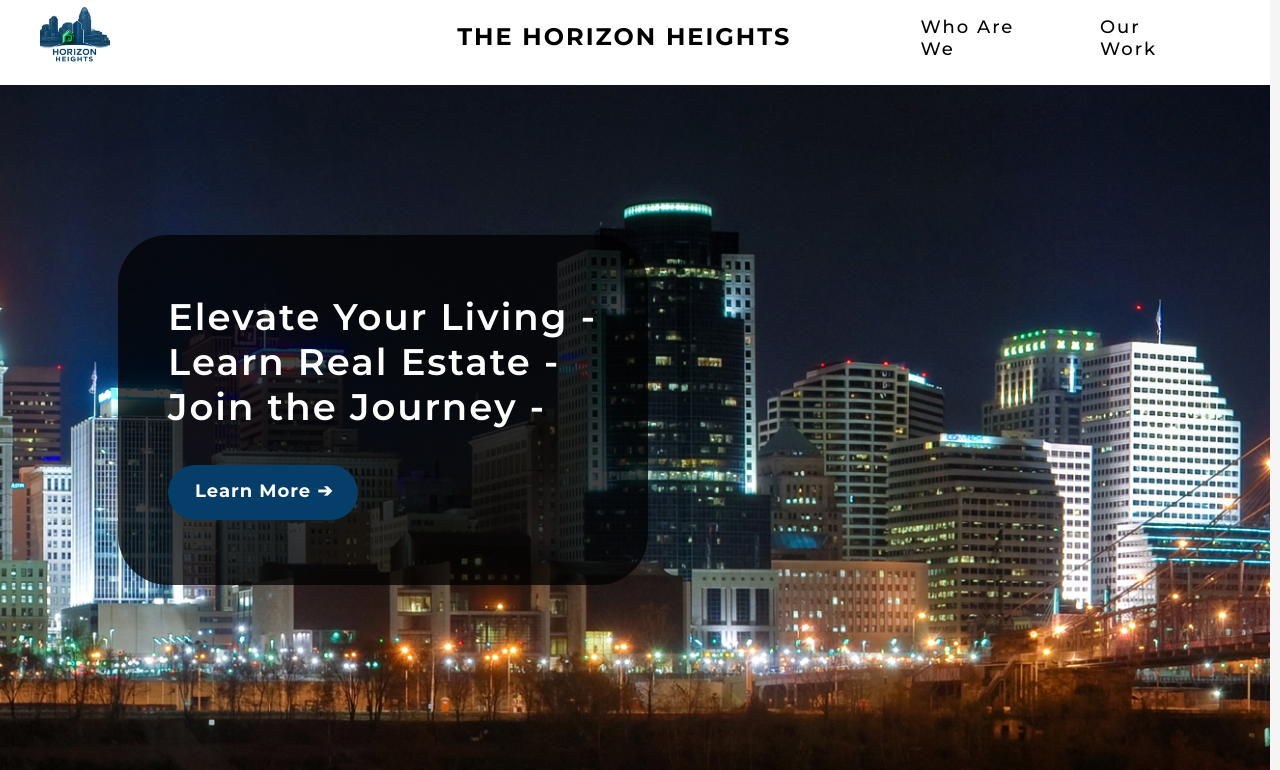
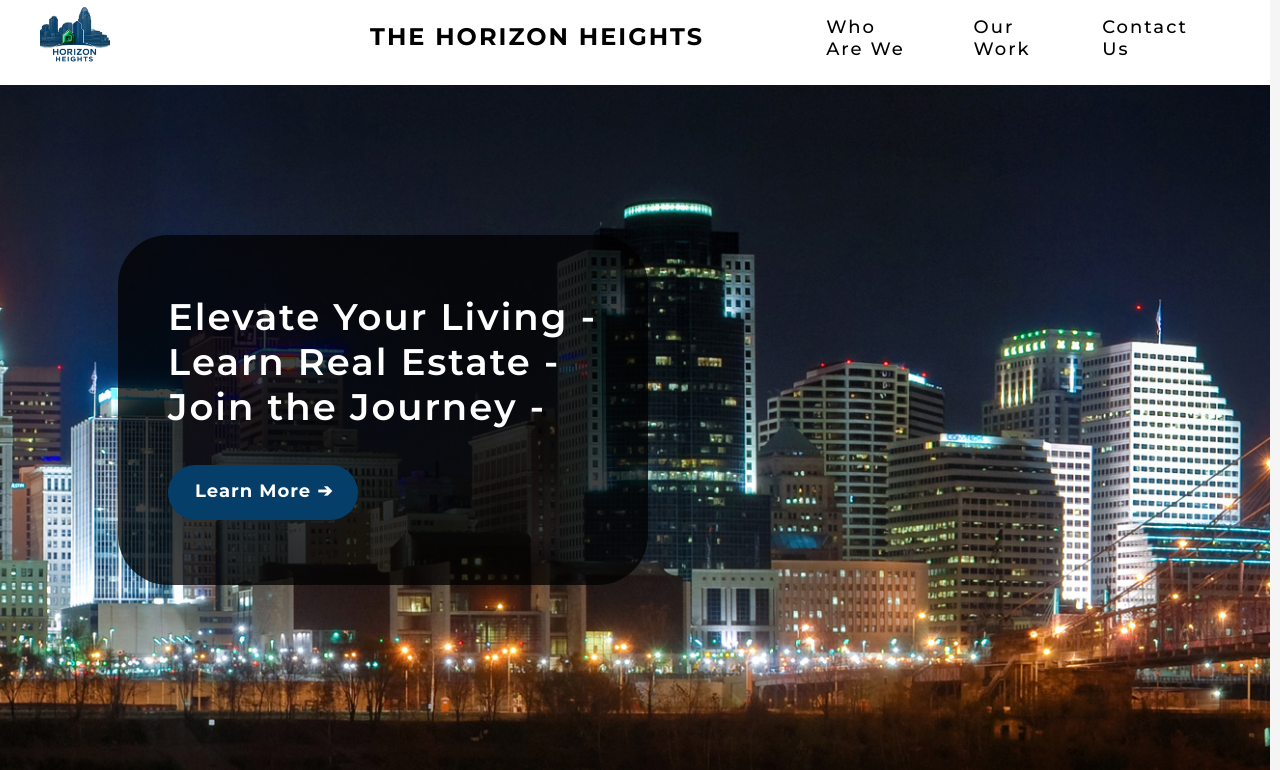
Before and after one commit to thehorizonheights/Horizon, a React (Create React App) app in the folder horizon/: page / in a window 1280 px wide. Shown: the top 770 px of the page. Built offline with nearby package versions, Linux system fonts and the light colour scheme.

Commit message:
anchor links

```diff
--- a/horizon/package.json
+++ b/horizon/package.json
@@ -11,6 +11,7 @@
     "react": "^19.1.1",
     "react-dom": "^19.1.1",
     "react-router-dom": "^7.7.1",
+    "react-router-hash-link": "^2.4.3",
     "react-scripts": "5.0.1",
     "web-vitals": "^2.1.4",
     "yarn": "^1.22.22"
--- a/horizon/src/Home.js
+++ b/horizon/src/Home.js
@@ -32,7 +32,7 @@ export default function Home() {
         </div>
         </div>
 
-        <section class="about">
+        <section class="about" id="about">
           <div class="aboutphoto">
             <img class="garyimg" src={gary} alt="logo"/>
 
@@ -62,7 +62,7 @@ diversified portfolio that supports my family and helps others achieve financial
             </div>
         </section>
 
-        <section class="highlights">
+        <section class="highlights" id="highlights">
           <div class="aboutphoto">
             <div class="highlightspace"></div>
             <div class="garyimgdecordecor"></div>
@@ -163,7 +163,7 @@ you're just starting out or looking to scale, I’m always open to sharing what
 
   </div>
     </section>
-    <section class="contact">
+    <section class="contact" id="contact">
         <div class="contactform">
           <h2>Contact Us</h2>
     <form action="#" method="POST">
--- a/horizon/src/Navbar.js
+++ b/horizon/src/Navbar.js
@@ -1,5 +1,6 @@
 import { Link, useMatch, useResolvedPath } from "react-router-dom"
 import olive from './assets/horizon.png';
+import { HashLink as Anchor } from 'react-router-hash-link';
 
 export default function Navbar() {
     return (
@@ -13,8 +14,9 @@ export default function Navbar() {
                 THE HORIZON HEIGHTS
             </div>
             <ul className="links">
-                <CustomLink to="/">Who Are We</CustomLink>
-                <CustomLink to="/">Our Work</CustomLink>
+                <Anchor to="/#about">Who Are We</Anchor>
+                <Anchor to="/#highlights">Our Work</Anchor>
+                <Anchor to="/#contact">Contact Us</Anchor>
             </ul>
         </nav>
     )
--- a/horizon/src/index.css
+++ b/horizon/src/index.css
@@ -170,10 +170,13 @@ p {
   align-items: center;
   justify-content: center;
   margin-top: 2rem;
-  padding-left: 15rem;
+  padding-left: 30rem;
   margin-bottom: 20px;
   position:relative;
   white-space: nowrap;
+}
+@media all and (max-width: 1500px) {
+  .site-name{ padding-left: 10rem; }
 }
 
 .nav ul {
```
Also changed, not shown: 1 other file (tests, documents, lock files or other folders).
